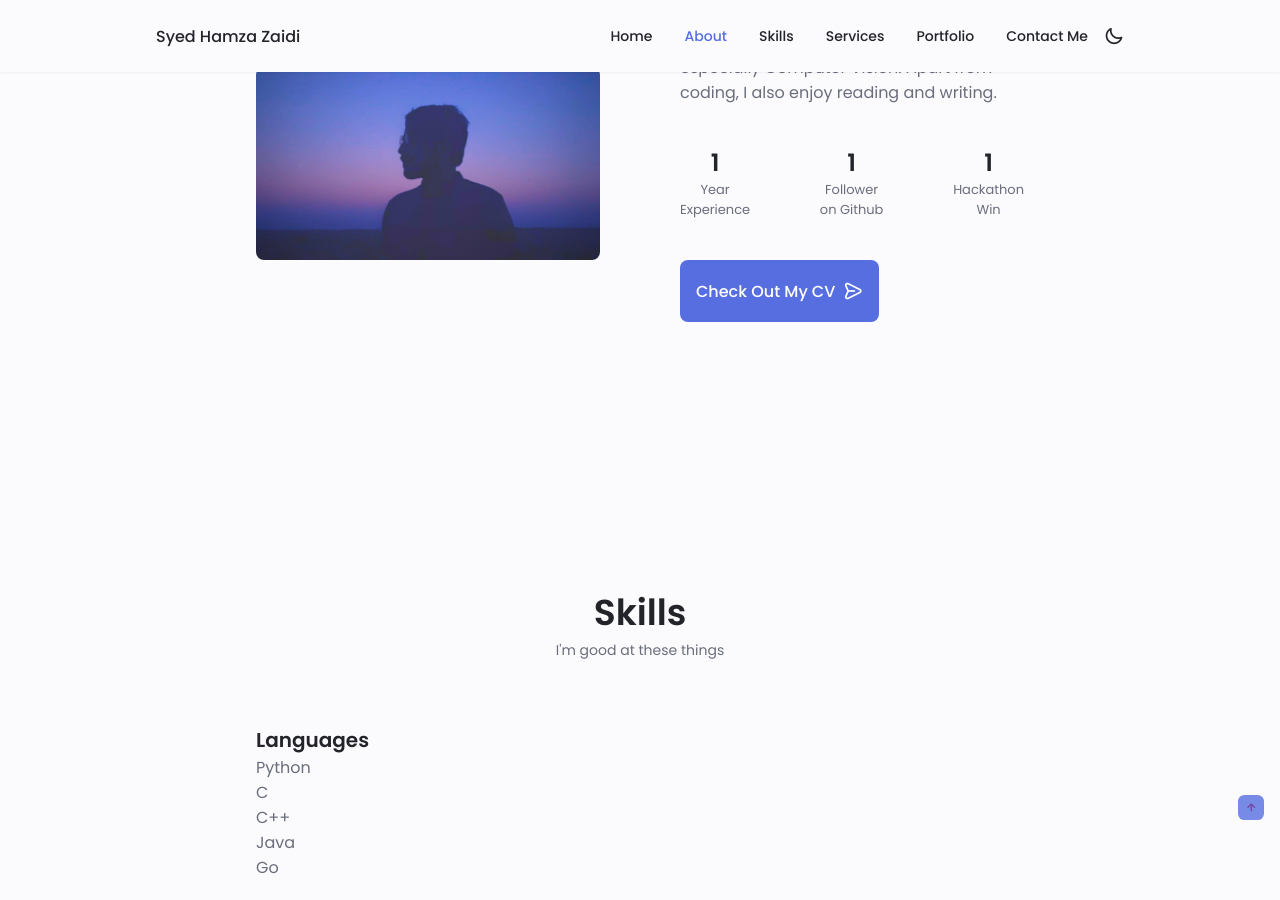
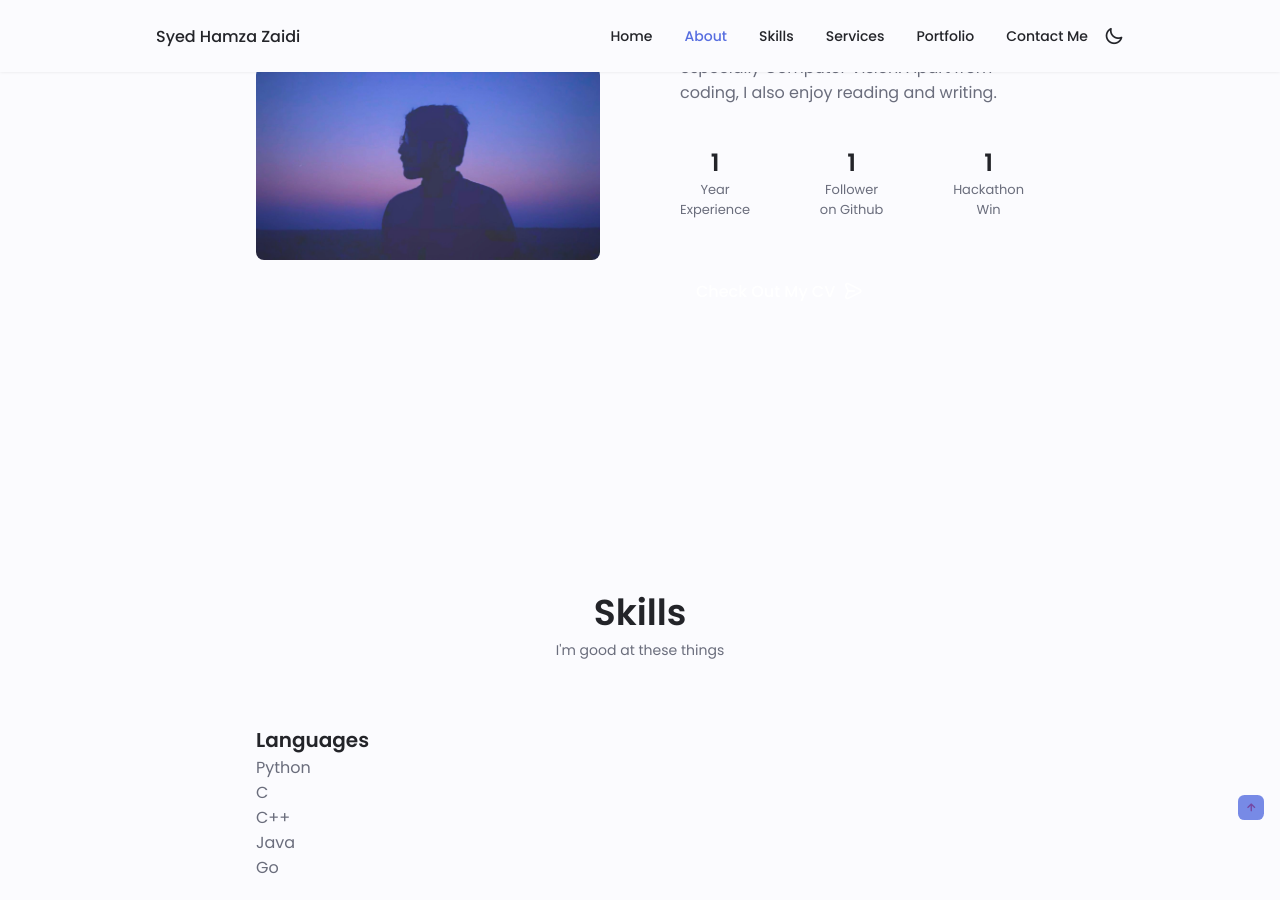
Before and after one commit to syedhamzazaidi/syedhamzazaidi.github.io, a Jekyll site: the page built from index.md, in a window 1280 px wide and 900 px high, scrolled down 1026 px. Built offline with Jekyll 4.4.1, drawn with Linux system fonts in a browser that asks for light colours.

Commit message:
cleaner button on homepage

```diff
--- a/assets/css/styles.css
+++ b/assets/css/styles.css
@@ -410,16 +410,17 @@ img{
 
 /*==================== BUTTONS ====================*/
 .button{
-    display: inline-block;
-    background-color: var(--first-color);
+    /* display: inline-block; */
+    /* background-color: var(--first-color); */
     color: #FFF;
     padding: 1rem;
-    border-radius: .5rem;
+    /* border-radius: .5rem; */
     font-weight: var(--font-medium);
 }
 
 .button:hover{
-    background-color: var(--first-color-alt);
+    /* background-color: var(--first-color-alt); */
+    text-decoration: underline;
 }
 
 .button__icon{
```
